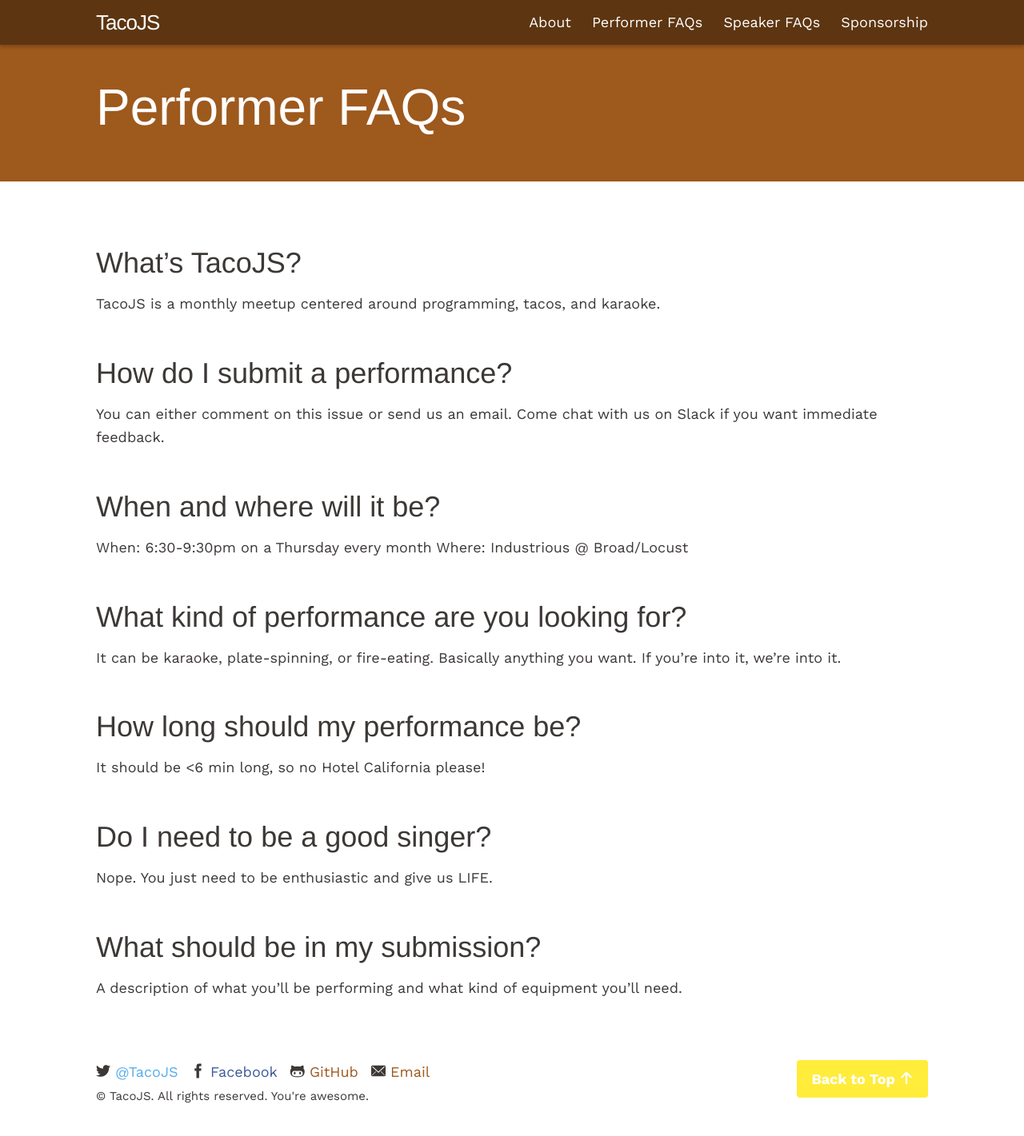
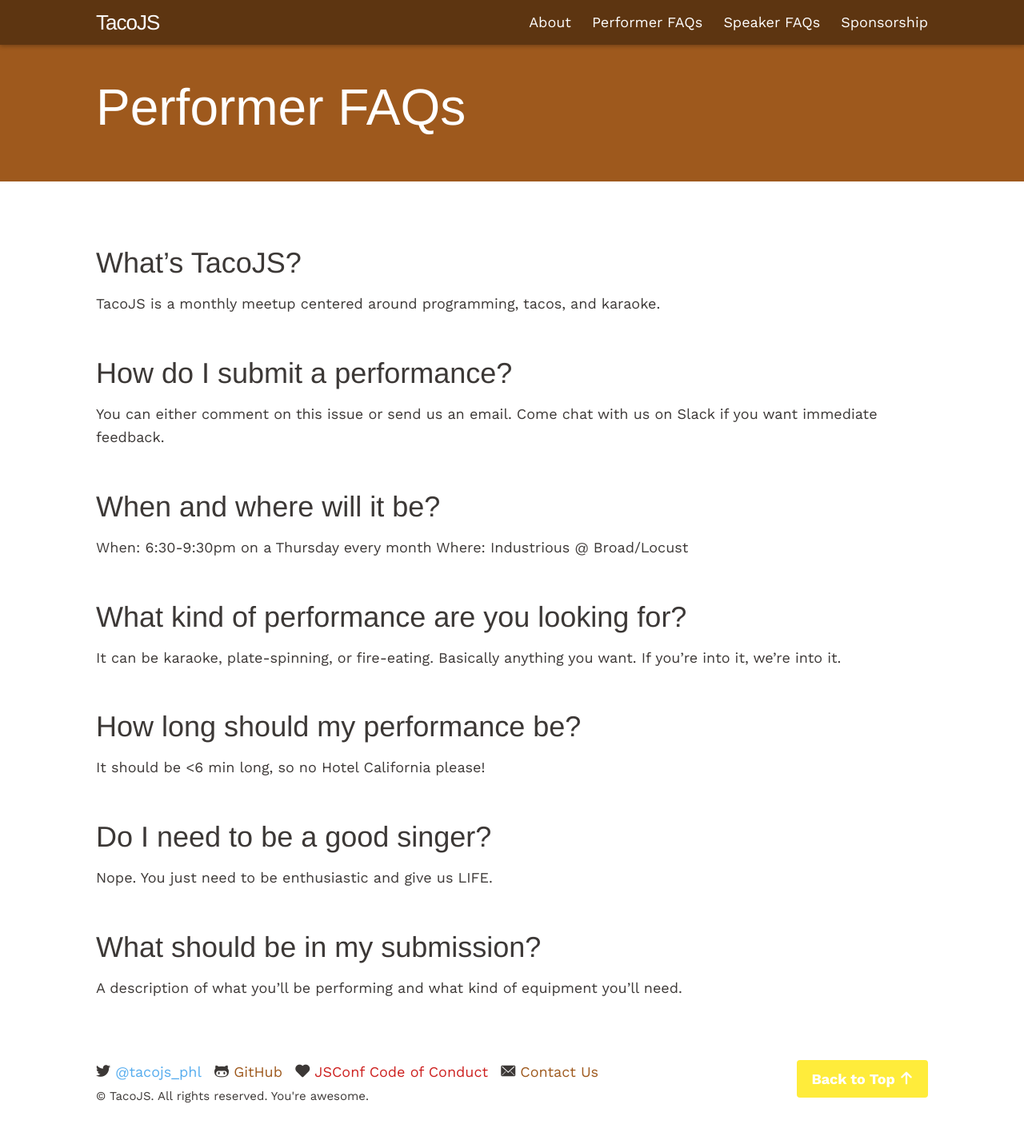
Before and after one commit to TacoJS/tacojs.github.io, a Jekyll site: the page built from pages/performers.md, in a window 1280 px wide. Shown: the whole page at 80% size. Built offline with Jekyll 4.4.1, drawn with Linux system fonts in a browser that asks for light colours; nearby versions of some CDN libraries; some web fonts are replaced.

Commit message:
Better footer links

```diff
--- a/_includes/footer.html
+++ b/_includes/footer.html
@@ -3,10 +3,11 @@
   <container>
     <a href="#top" class="button back-to-top float-right">Back to Top <icon class="icon-up"></icon></a>
     <div class="link-bar">
-      <icon class="icon-twitter"></icon> <a href="https://twitter.com/{{ site.handle }}" target="_blank" class="link-twitter">@{{ site.handle }}</a>
-      <icon class="icon-facebook"></icon> <a href="https://facebook.com/{{ site.handle }}" target="_blank" class="link-facebook">Facebook</a>
-      <icon class="icon-github"></icon> <a href="https://github.com/{{ site.handle }}" target="_blank" class="link-github">GitHub</a>
-      <icon class="icon-mail"></icon> <a href="mailto:{{ site.contact }}" target="_blank" class="link-email">Email</a>
+      {% if site.facebook %}<icon class="icon-facebook"></icon> <a href="https://facebook.com/{{ site.facebook }}" target="_blank" class="link-facebook">Facebook</a>{% endif %}
+      {% if site.twitter %}<icon class="icon-twitter"></icon> <a href="https://twitter.com/{{ site.twitter }}" target="_blank" class="link-twitter">@{{ site.twitter }}</a>{% endif %}
+      {% if site.github %}<icon class="icon-github"></icon> <a href="https://github.com/{{ site.github }}" target="_blank" class="link-github">{{ site.github }}</a>{% endif %}
+      <icon class="icon-heart"></icon> <a href="http://jsconf.com/codeofconduct.html" target="_blank" class="link-heart">JSConf Code of Conduct</a>
+      <icon class="icon-mail"></icon> <a href="mailto:{{ site.contact }}" target="_blank" class="link-email">Contact Us</a>
     </div>
 
     <p class="no-margin-bottom">
--- a/_sass/_site.scss
+++ b/_sass/_site.scss
@@ -160,7 +160,7 @@
     margin: 0!important;
   }
 }
-.link-youtube {
+.link-youtube, .link-heart {
   color: $youtube;
 }
 .link-twitter {
```
